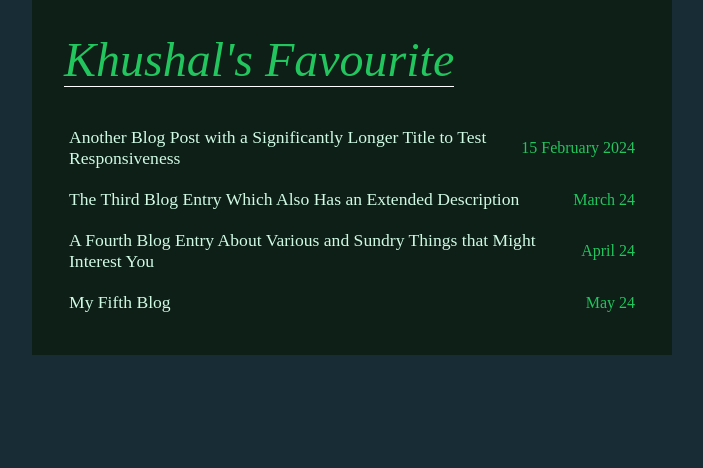
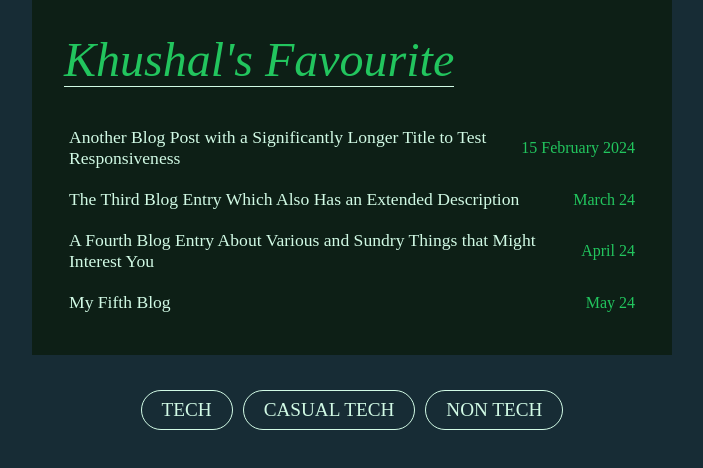
Before and after one commit to MagnusCarlsen26/PortFolio, a React (Create React App) app: page /blogs in a window 1280 px wide. Shown: the top 468 px of the page, without its empty margins (288-991 px from the left). Built offline with nearby package versions, Linux system fonts and the light colour scheme.

Commit message:
feat: Blog category tabs done

```diff
--- a/src/page/blogs/blog.css
+++ b/src/page/blogs/blog.css
@@ -1,7 +1,13 @@
 #blog-home {
+
+    --blog-bg-color: #172C35;
+    --blog-subsection-bg-color: #0d1f16;
+    --blog-title-bg-color: #22c55e;
+    --blog-title-description-color: #d1fae5;
+
     min-height: 100vh;
     min-height: 100vh;
-    background-color: #172C35;
+    background-color: var(--blog-bg-color);
 
     grid-template-columns: 1fr 2fr 1fr;
     display: grid;
@@ -9,8 +15,8 @@
 
 #blog-home main {
 
-    display: flex;
-    align-items: flex-start;
+
+
 }
 
 /* -------------------- Favourite Blog Section -------------------- */
@@ -18,8 +24,8 @@
 
     padding: 2rem;
     width: 100%;
-    background-color: #0d1f16;
-    color: #22c55e;
+    background-color: var(--blog-subsection-bg-color);
+    color: var(--blog-title-bg-color);
 
 }
 
@@ -28,7 +34,7 @@
 
     font-style: italic;
     font-size: 3rem;
-    border-bottom: 1px solid white;
+    border-bottom: 1px solid var(--blog-title-description-color);
 
 }
 
@@ -57,7 +63,7 @@
 
     font-size: 1.1rem;
     padding: 5px 0px ;
-    color: #d1fae5;
+    color: var(--blog-title-description-color);
 }
 
 #blog-favourite-item > .date {
@@ -68,3 +74,33 @@
     align-items: center;
     justify-content: end;
 }
+
+/* -------------------- All Blog List -------------------- */
+
+/* ------- Category Tab ------- */
+#blog-home #category-tab {
+    display: flex;
+    justify-content: center;
+    gap: 10px;
+    font-size: 1.2rem;
+    margin-top: 35px;
+    color: var(--blog-title-description-color);
+}
+
+#category-tab .category-container {
+    padding: 8px 20px;
+    border: 1px solid var(--blog-title-description-color);
+    border-radius: 20px;
+    cursor: pointer;
+    transition: all 0.3s ease;
+}
+
+#category-tab .category-container.active {
+    background-color: #22c55e;
+    color: white;
+    border-color: #22c55e;
+}
+
+#category-tab .category-container:hover {
+    background-color: rgba(34, 197, 94, 0.2);
+}
--- a/src/page/blogs/blogHome/blogHome.tsx
+++ b/src/page/blogs/blogHome/blogHome.tsx
@@ -2,6 +2,13 @@ import '../blog.css';
 import BlogFavourite from './blogFavourite';
 
 export default function BlogHome() {
+
+    const CATEGORIES = [
+        "TECH",
+        "CASUAL TECH",
+        "NON TECH"
+    ]
+
     return (
 
         <section id="blog-home">
@@ -12,6 +19,11 @@ export default function BlogHome() {
 
                 <BlogFavourite />
 
+                <div id="category-tab">
+                    {CATEGORIES.map( category => <CategoryTab category={category}/> )}
+                </div>
+
+
             </main>
 
             {/* Empty Divs. Don't Delete */}
@@ -20,3 +32,15 @@ export default function BlogHome() {
 
     );
 }
+
+function CategoryTab({
+    category
+} : { category: string}) {
+
+    return (
+        <div className='category-container'>
+            {category}
+        </div>
+    )
+
+}
```
